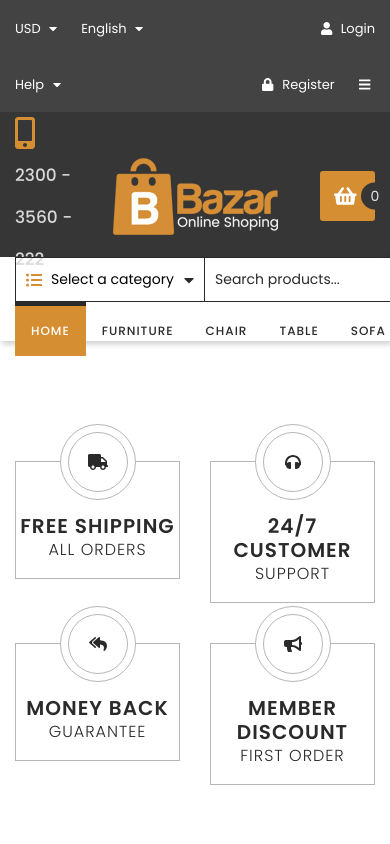
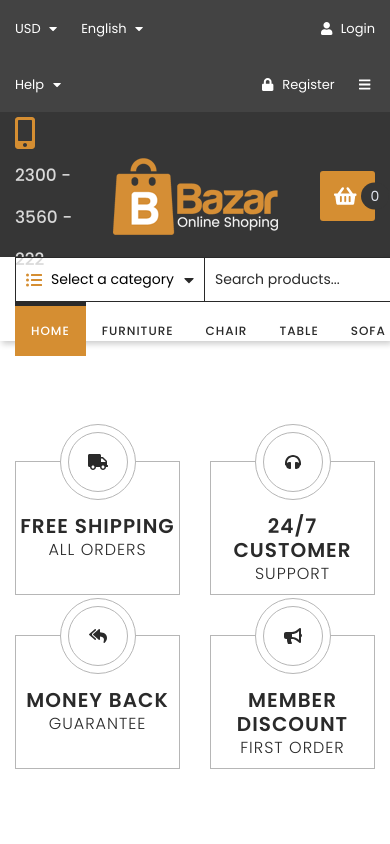
Before and after one commit to matwjablonski/wdp-2403-01, a React (Create React App) app: page / in a window 390 px wide. Shown: the top 844 px of the page. Built offline with nearby package versions, Linux system fonts and the light colour scheme.

Commit message:
Add proper heights of feature boxes in small screen ranges

```diff
--- a/src/components/common/FeatureBox/FeatureBox.module.scss
+++ b/src/components/common/FeatureBox/FeatureBox.module.scss
@@ -92,3 +92,15 @@
     }
   }
 }
+
+@media (max-width: 1200px) {
+  .root {
+    height: 120px;
+  }
+}
+
+@media (max-width: 576px) {
+  .root {
+    height: 134px;
+  }
+}
--- a/src/components/features/FeatureBoxes/FeatureBoxes.js
+++ b/src/components/features/FeatureBoxes/FeatureBoxes.js
@@ -16,25 +16,25 @@ const FeatureBoxes = () => (
     <div className='container'>
       <div className='row'>
         <div className='col-6 col-xl-3'>
-          <FeatureBox icon={faTruck}>
+          <FeatureBox className={styles.featureBox} icon={faTruck}>
             <h5>Free shipping</h5>
             <p>All orders</p>
           </FeatureBox>
         </div>
         <div className='col-6 col-xl-3'>
-          <FeatureBox icon={faHeadphones}>
+          <FeatureBox className={styles.featureBox} icon={faHeadphones}>
             <h5>24/7 customer</h5>
             <p>support</p>
           </FeatureBox>
         </div>
         <div className='col-6 col-xl-3'>
-          <FeatureBox icon={faReplyAll}>
+          <FeatureBox className={styles.featureBox} icon={faReplyAll}>
             <h5>Money back</h5>
             <p>guarantee</p>
           </FeatureBox>
         </div>
         <div className='col-6 col-xl-3'>
-          <FeatureBox icon={faBullhorn}>
+          <FeatureBox className={styles.featureBox} icon={faBullhorn}>
             <h5>Member discount</h5>
             <p>First order</p>
           </FeatureBox>
--- a/src/components/features/FeatureBoxes/FeatureBoxes.module.scss
+++ b/src/components/features/FeatureBoxes/FeatureBoxes.module.scss
@@ -3,14 +3,3 @@
 .root {
   padding: 5rem 0;
 }
-
-@media (max-width:1281px) {
-  .container > .row {
-    width: 50%;
-  }
-}
-
-
-@media (max-width: 961px) {
-
-}
```
